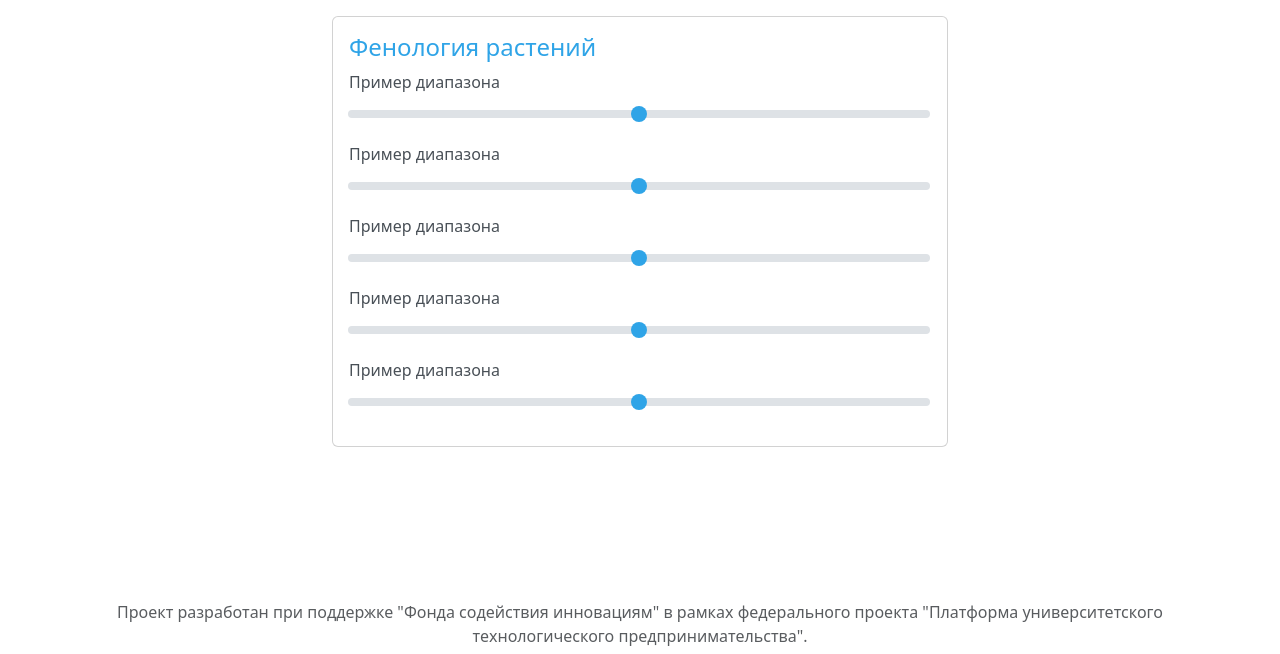
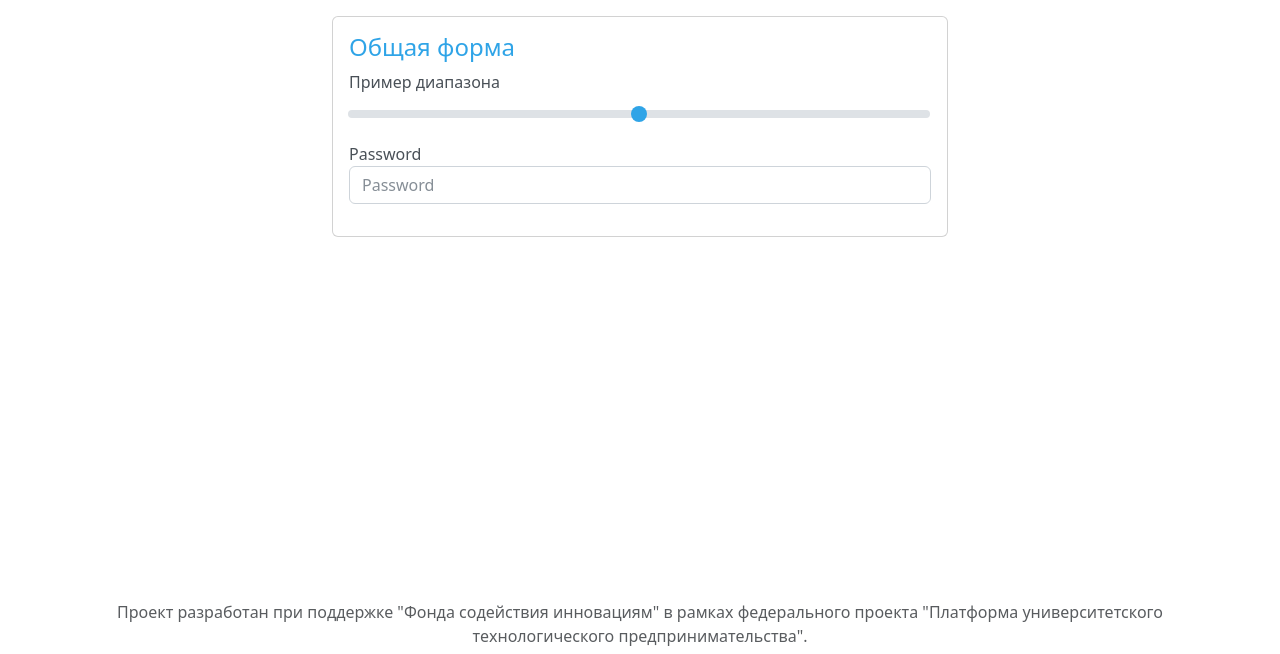
Before and after one commit to Kashnikov-AV/tomato, a Django app: page /general/ in a window 1280 px wide. Shown: the part 56-710 px from the top of the page. Run offline with Django 5.2, Linux system fonts and the light colour scheme; the visitor is signed in with stand-in values (Sample User, id 1); some libraries are stand-ins or nearby versions.

Commit message:
add general forms page

```diff
--- a/templates/general-form-page.html
+++ b/templates/general-form-page.html
@@ -9,26 +9,14 @@
             <div class="col-6">
                 <div class="card">
                     <form action="" class="p-3">
-                        <h4>Фенология растений</h4>
+                        <h4>Общая форма</h4>
                         <div class="mb-3 input-group">
                             <label for="customRange1" class="form-label">Пример диапазона</label>
                             <input type="range" class="form-range" id="customRange1">
                         </div>
-                        <div class="mb-3 input-group">
-                            <label for="customRange1" class="form-label">Пример диапазона</label>
-                            <input type="range" class="form-range" id="customRange1">
-                        </div>
-                        <div class="mb-3 input-group">
-                            <label for="customRange1" class="form-label">Пример диапазона</label>
-                            <input type="range" class="form-range" id="customRange1">
-                        </div>
-                        <div class="mb-3 input-group">
-                            <label for="customRange1" class="form-label">Пример диапазона</label>
-                            <input type="range" class="form-range" id="customRange1">
-                        </div>
-                        <div class="mb-3 input-group">
-                            <label for="customRange1" class="form-label">Пример диапазона</label>
-                            <input type="range" class="form-range" id="customRange1">
+                        <div class="mb-3 form-group">
+                            <label for="exampleInputPassword1">Password</label>
+                            <input type="password" class="form-control" id="exampleInputPassword1" placeholder="Password">
                         </div>
                     </form>
                 </div>
```
